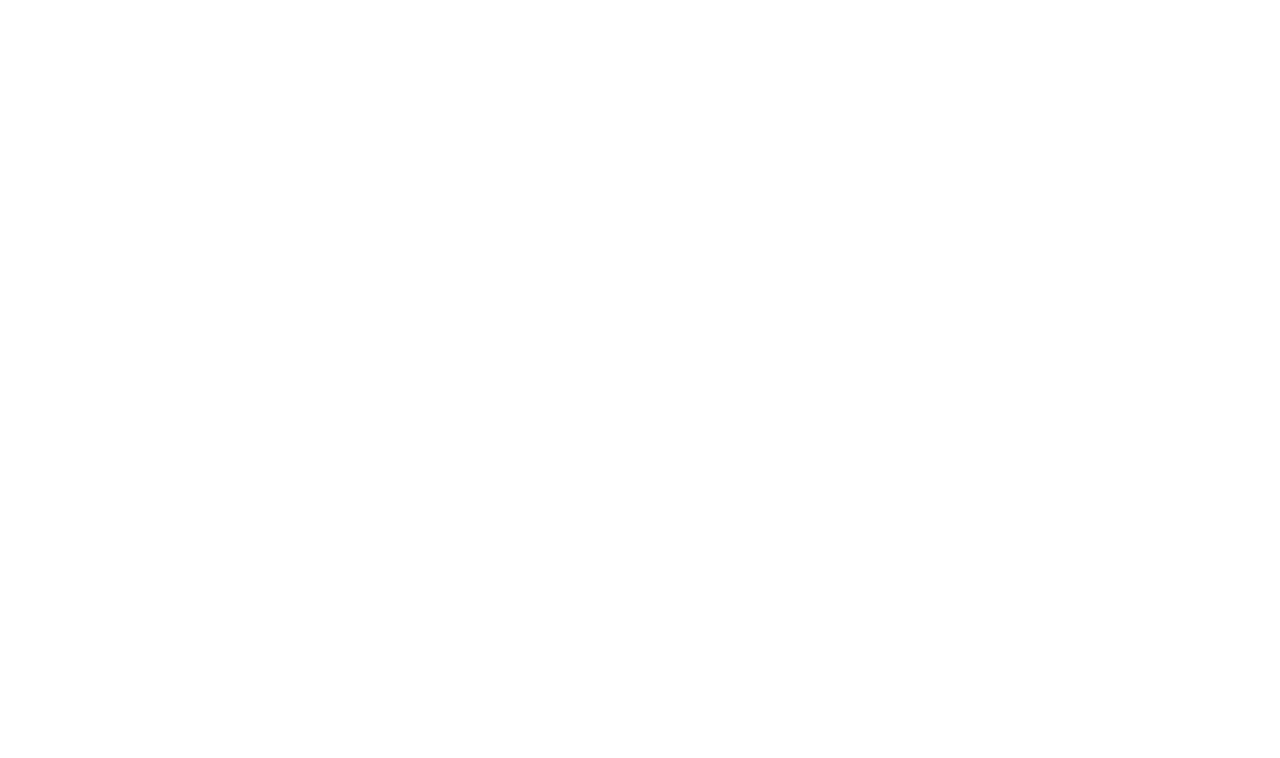
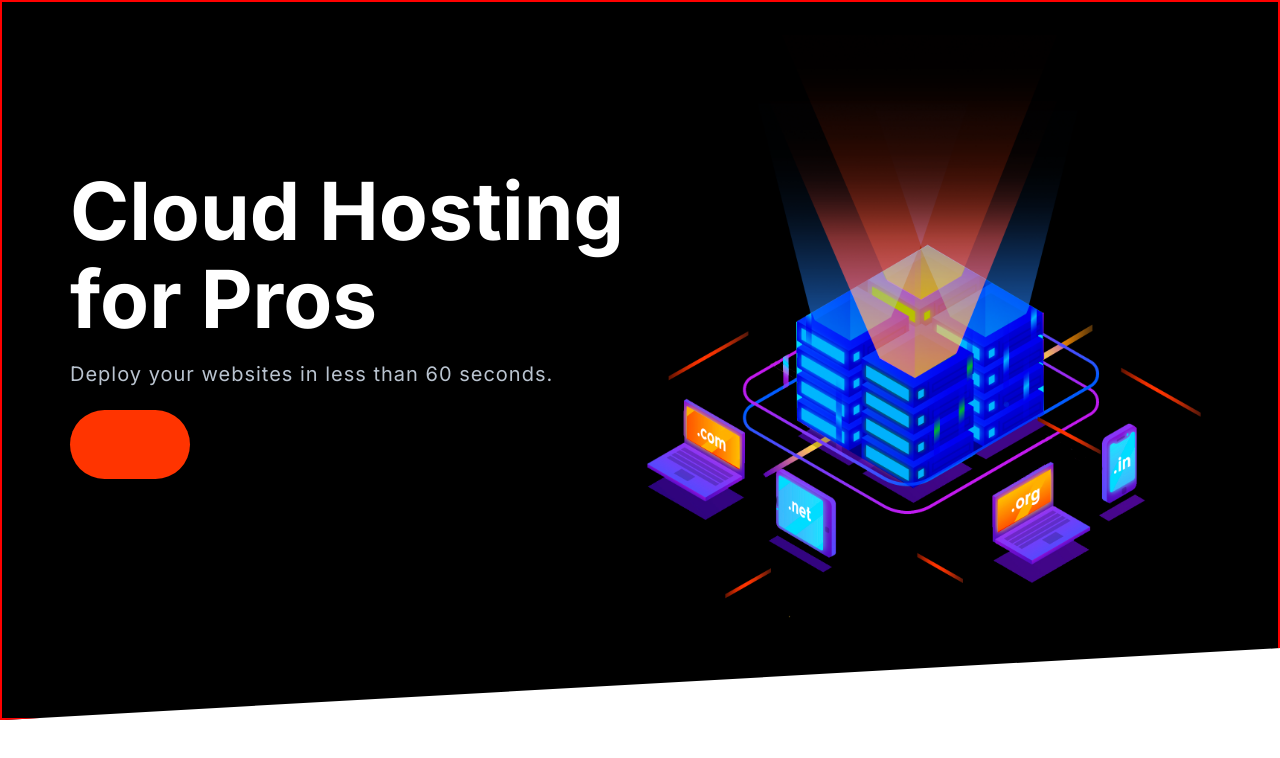
Before and after one commit to 1Mouse/cloudify, a plain HTML site: page index.html in a window 1280 px wide. Drawn offline with Linux system fonts and the light colour scheme.

Commit message:
adding the hero component

```diff
--- a/css/style.css
+++ b/css/style.css
@@ -29,6 +29,7 @@ h2,
 h3 {
     color: var(--color-headings);
     margin-bottom: 1rem;
+    line-height: 1.1;
 }
 
 h1 {
@@ -561,12 +562,12 @@ a {
     color: white;
 }
 
-.block--skewed--left{
+.block--skewed--right {
     padding-bottom: calc(var(--padding-verical) + 4rem);
     clip-path: polygon(0 0, 100% 0, 100% 100%, 0 80%);
 }
 
-.block--skewed--right {
+.block--skewed--left {
     padding-bottom: calc(var(--padding-verical) + 4rem);
     clip-path: polygon(0 0, 100% 0, 100% 80%, 0% 100%);
 }
@@ -671,3 +672,30 @@ a {
         border: 0;
     }
 }
+
+/* Hero*/
+.hero{
+    clip-path: polygon(0 0, 100% 0, 100% 90%, 0% 100%);
+}
+
+.hero__tagline{
+    font-size: 2rem;
+    color: #b9c3cf;
+    letter-spacing: 1px;
+    margin:2rem 0 5rem;
+}
+
+.hero__image{
+    width: 100%;
+}
+
+@media screen and (min-width: 768px) {
+    .hero {
+        padding-top: 0;
+    }
+
+    .hero__content{
+        text-align: left;
+        align-self: center;
+    }
+}
--- a/index.html
+++ b/index.html
@@ -13,7 +13,16 @@
 </head>
 
 <body>
-
+    <section class="block block--dark block--skewed--left hero">
+        <div class="container grid grid--1x2">
+            <header class="block__header hero__content">
+                <h1 class="block__heading">Cloud Hosting for Pros</h1>
+                <p class="hero__tagline">Deploy your websites in less than 60 seconds.</p>
+                <a href="#" class="btn btn--accent btn--stretched"></a>
+            </header>
+            <img class="hero__image" src="./images/banner.png" alt="">
+        </div>
+    </section>
 
     <script src="./js/main.js"></script>
 </body>
```
Also changed, not shown: components/hero.html (added, +10 -0 lines), images/banner.png (added).
